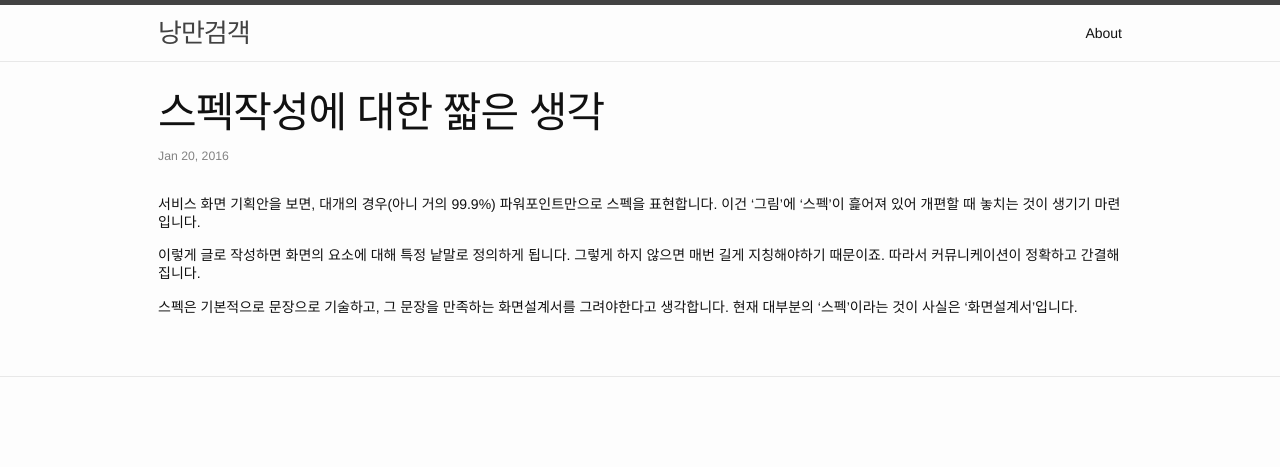
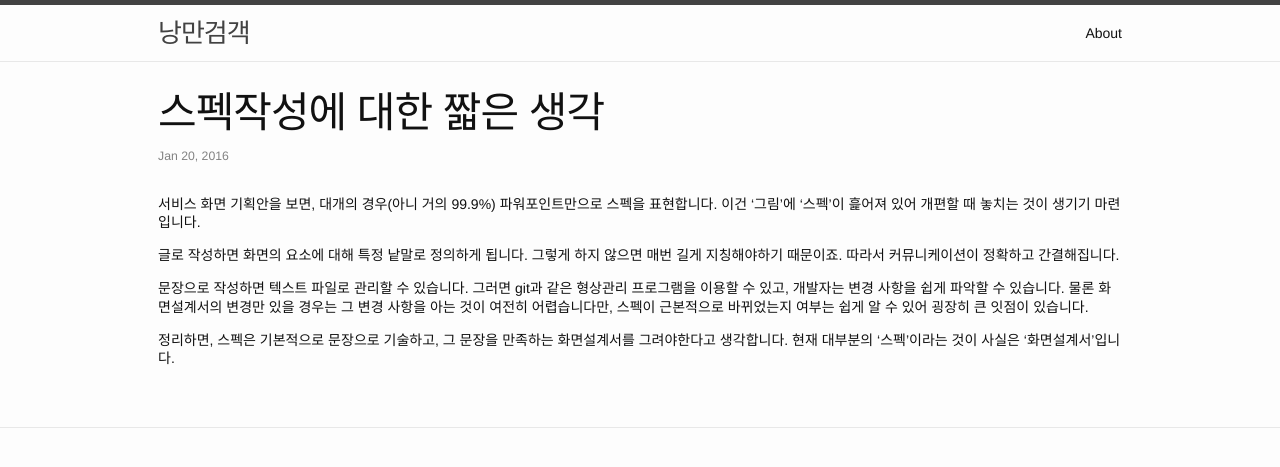
Before and after one commit to cybaek/homepage, a Jekyll site: the page built from _posts/2016-01-20-how-to-write-specs.markdown, in a window 1280 px wide. Shown: the top 467 px of the page. Built offline with Jekyll 4.4.1, drawn with Linux system fonts in a browser that asks for light colours; comment, search, counter and statistics services are not loaded.

Commit message:
minor update

```diff
--- a/_posts/2016-01-20-how-to-write-specs.markdown
+++ b/_posts/2016-01-20-how-to-write-specs.markdown
@@ -7,6 +7,8 @@ categories: it
 
 서비스 화면 기획안을 보면, 대개의 경우(아니 거의 99.9%) 파워포인트만으로 스펙을 표현합니다. 이건 '그림'에 '스펙'이 흝어져 있어 개편할 때 놓치는 것이 생기기 마련입니다.
 
-이렇게 글로 작성하면 화면의 요소에 대해 특정 낱말로 정의하게 됩니다. 그렇게 하지 않으면 매번 길게 지칭해야하기 때문이죠. 따라서 커뮤니케이션이 정확하고 간결해집니다.
+글로 작성하면 화면의 요소에 대해 특정 낱말로 정의하게 됩니다. 그렇게 하지 않으면 매번 길게 지칭해야하기 때문이죠. 따라서 커뮤니케이션이 정확하고 간결해집니다.
 
-스펙은 기본적으로 문장으로 기술하고, 그 문장을 만족하는 화면설계서를 그려야한다고 생각합니다. 현재 대부분의 '스펙'이라는 것이 사실은 '화면설계서'입니다.
+문장으로 작성하면 텍스트 파일로 관리할 수 있습니다. 그러면 git과 같은 형상관리 프로그램을 이용할 수 있고, 개발자는 변경 사항을 쉽게 파악할 수 있습니다. 물론 화면설계서의 변경만 있을 경우는 그 변경 사항을 아는 것이 여전히 어렵습니다만, 스펙이 근본적으로 바뀌었는지 여부는 쉽게 알 수 있어 굉장히 큰 잇점이 있습니다.
+
+정리하면, 스펙은 기본적으로 문장으로 기술하고, 그 문장을 만족하는 화면설계서를 그려야한다고 생각합니다. 현재 대부분의 '스펙'이라는 것이 사실은 '화면설계서'입니다.
```
